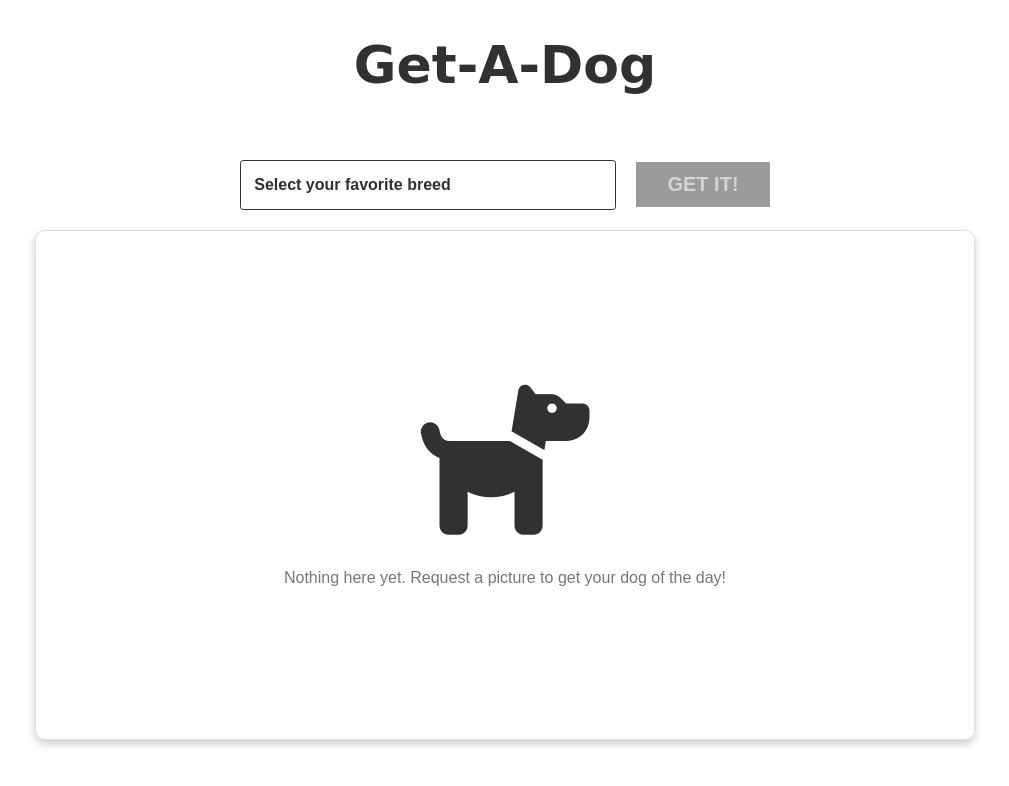
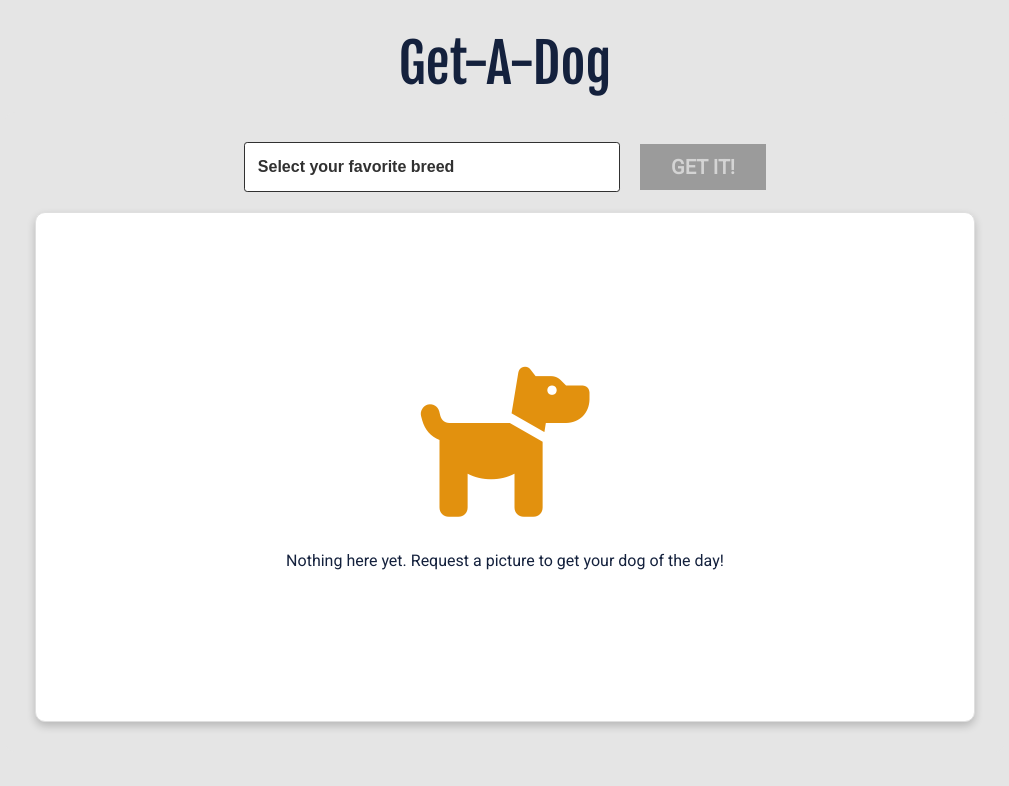
Before and after one commit to NotSoHungry/Get-A-Dog, a plain HTML site: page index.html in a window 1280 px wide. Shown: the whole page, without its empty margins (135-1144 px from the left). Drawn offline with Linux system fonts and the light colour scheme; no server answers; a web font is replaced by a local one.

Commit message:
Update visuals - fonts / colors

```diff
--- a/dogs.css
+++ b/dogs.css
@@ -3,20 +3,24 @@
 }
 
 body {
-  background: #fff;
-  color: rgb(49, 49, 49);
+  background: #E5E5E5;
+  color: #000;
 }
 
 .main-title {
-  font-family:  'Charm', cursive;
+  font-family: 'Fjalla One', sans-serif;
   text-align: center;
-  font-size: 52px;
-  font-weight: 700;
+  font-size: 54px;
+  font-weight: 400;
+  color: #14213D;
+  margin: 0;
+  margin-top: 30px;
+  margin-bottom: 15px;
 }
 
 .dogs-app {
   /* border: solid 1px black; */
-  background: #fff;
+  background: #E5E5E5;
   display: flex;
   width: 1000px;
   margin: 0 auto;
@@ -48,7 +52,7 @@ body {
 	font-size: 16px;
 	font-family: sans-serif;
 	font-weight: 700;
-	color: #444;
+	color: #000;
 	line-height: 1.3;
 	padding: .6em 1.4em .5em .8em;
 	max-width: 100%;
@@ -79,13 +83,13 @@ body {
 	border-color: #aaa;
 	box-shadow: 0 0 1px 3px rgba(59, 153, 252, .7);
 	box-shadow: 0 0 0 3px -moz-mac-focusring;
-	color: #222;
   outline: none;
-  color: rgb(49, 49, 49);
+  color: #000;
+  font-family: "Roboto", sans-serif;
 }
 .select-css option {
   font-weight:normal;
-  color: rgb(49, 49, 49);
+  color: #000;
 }
 
 /* Support for rtl text, explicit support for Arabic and Hebrew */
@@ -106,13 +110,14 @@ body {
 
 /* Submit button */
 .app-menu button {
-  background: rgb(49, 49, 49);
+  background: #14213D;
   border: 1px solid rgb(49, 49, 49);
   color:#fff;
   font-size: 20px;
   padding: 10px 30px;
   font-weight: bold;
   cursor: pointer;
+  font-family: "Roboto", sans-serif;
 }
 
 .app-menu button:disabled {
@@ -138,6 +143,7 @@ body {
   min-height: 510px;
   flex-direction: column;
   align-items: center;
+  background: #fff;
 }
 
 .app-display img {
@@ -147,9 +153,10 @@ body {
 
 .display-title i {
   font-size: 150px;
+  color: rgb(226, 145, 14);
 }
 
 .display-text {
-  color: rgb(119, 119, 119);
-  font-family: Arial, Helvetica, sans-serif;
+  color: #14213D;
+  font-family: "Roboto", sans-serif;
 }
--- a/index.html
+++ b/index.html
@@ -5,7 +5,8 @@
   <meta name="viewport" content="width=device-width, initial-scale=1.0">
   <meta http-equiv="X-UA-Compatible" content="ie=edge">
   <link rel="preconnect" href="https://fonts.gstatic.com">
-  <link href="https://fonts.googleapis.com/css2?family=Charm:wght@700&display=swap" rel="stylesheet">
+  <link rel="preconnect" href="https://fonts.gstatic.com">
+  <link href="https://fonts.googleapis.com/css2?family=Fjalla+One&family=Roboto&display=swap" rel="stylesheet">
   <script src="https://kit.fontawesome.com/63a54c2573.js" crossorigin="anonymous"></script>
   <link rel="stylesheet" href="dogs.css">
   <title>Get-A-Dog</title>
```
